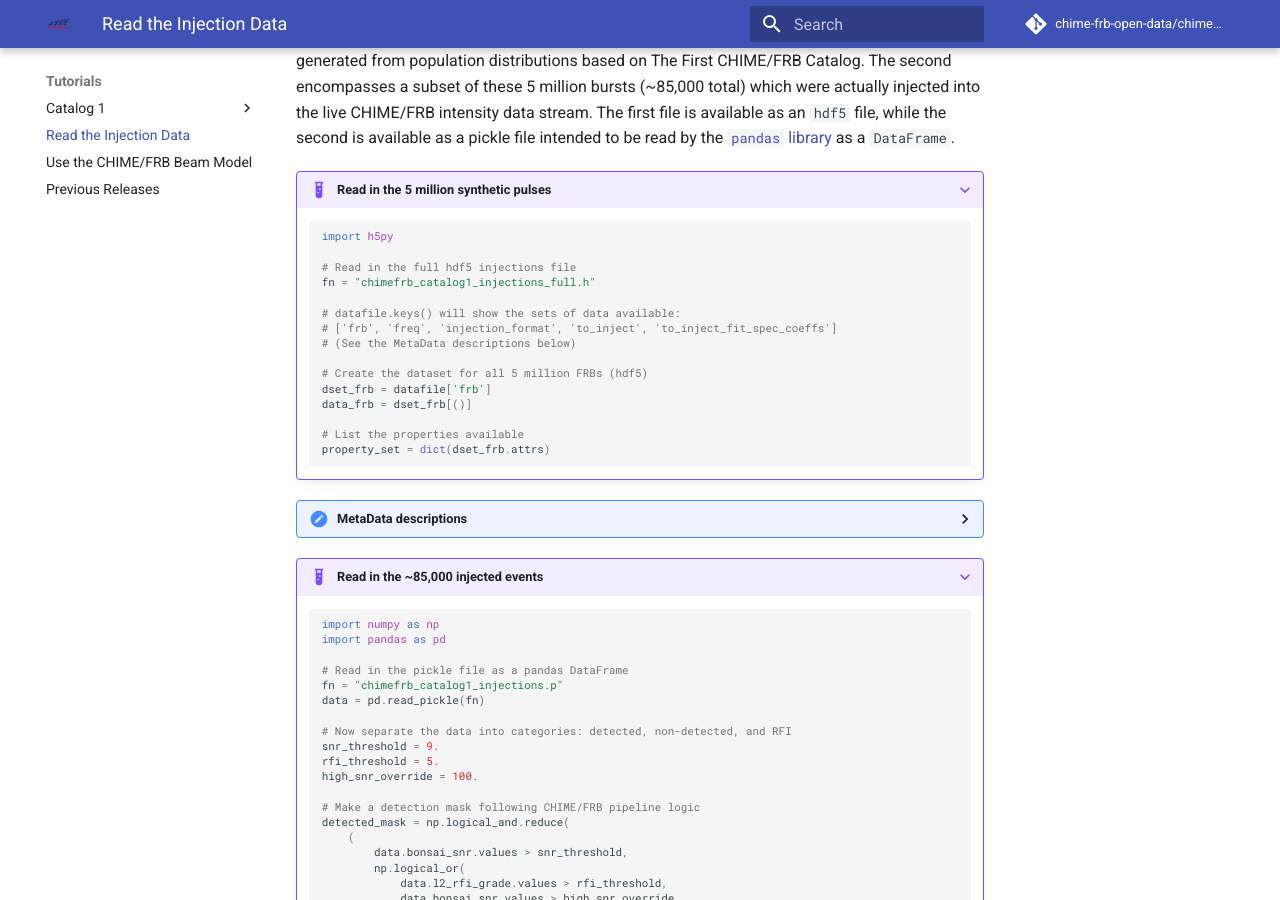
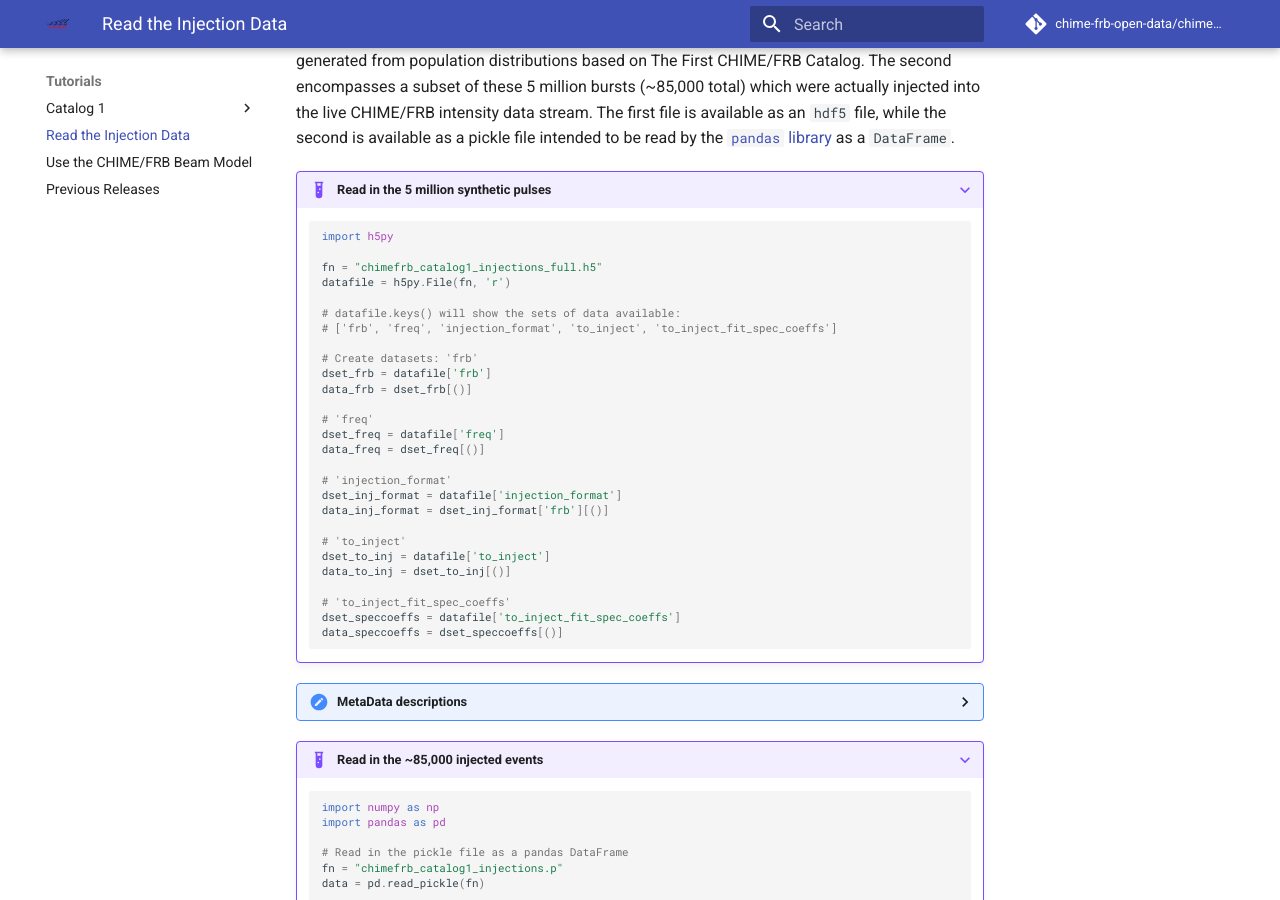
Before and after one commit to chime-frb-open-data/chime-frb-open-data.github.io, an MkDocs documentation site: the page built from docs/injections.md, in a window 1280 px wide and 900 px high, scrolled down 272 px. Built offline with MkDocs 1.6.1 and Material for MkDocs 9.7.7, drawn with Linux system fonts in a browser that asks for light colours; comment, search, counter and statistics services are not loaded.

Commit message:
Some large updates to the hdf5 file metadata descriptions -MM

````diff
--- a/docs/injections.md
+++ b/docs/injections.md
@@ -7,19 +7,31 @@
     ```python
     import h5py
 
-    # Read in the full hdf5 injections file
-    fn = "chimefrb_catalog1_injections_full.h"
+    fn = "chimefrb_catalog1_injections_full.h5"
+    datafile = h5py.File(fn, 'r')
 
     # datafile.keys() will show the sets of data available:
     # ['frb', 'freq', 'injection_format', 'to_inject', 'to_inject_fit_spec_coeffs']
-    # (See the MetaData descriptions below)
 
-    # Create the dataset for all 5 million FRBs (hdf5)
+    # Create datasets: 'frb'
     dset_frb = datafile['frb']
     data_frb = dset_frb[()]
 
-    # List the properties available
-    property_set = dict(dset_frb.attrs)
+    # 'freq'
+    dset_freq = datafile['freq']
+    data_freq = dset_freq[()]
+
+    # 'injection_format'
+    dset_inj_format = datafile['injection_format']
+    data_inj_format = dset_inj_format['frb'][()]
+
+    # 'to_inject'
+    dset_to_inj = datafile['to_inject']
+    data_to_inj = dset_to_inj[()]
+
+    # 'to_inject_fit_spec_coeffs'
+    dset_speccoeffs = datafile['to_inject_fit_spec_coeffs']
+    data_speccoeffs = dset_speccoeffs[()]
     ```
 
 ??? Hint "MetaData descriptions"
@@ -37,8 +49,22 @@
     - `freq`: The dataset of 1024 frequencies (~400-800 MHz) used for determining the spectral properties for each FRB.
     - `injection_format`: A goup which has one key containing a dataset (`datafile['injection_format']['frb']`) with information for the 5 million FRBs in the format expected by the injection API. The `data_inj_format.dtype` shows which attributes are available in this dataset:
         - `beam_no`: The CHIME/FRB beam number for the injection. Given as -1 for the majority of events, as they were not put up for injection. For the frbs which were put up for injection, there are four beam columns: the zeroeth column has beams `0-255`, the first has beams `1000-1255`, the second has beams `2000-2255`, and the third has beams `3000-3255`.
-        - `injection_program_id`: TODO -- need to fill in the last of these things!
+        - `injection_program_id`: The name of the injection program used to identify sets of injected bursts. In this data, the id has not been filled yet, and it has been temporarily populated with the index.
+        - `beam_x` and `beam_y`: Same as `x` and `y` for the `frb` key.
+        - `dm`: Same as in the `frb` key.
+        - `tau_1_ghz`: The scattering time referenced to 1 GHz, in ?? (TODO: is this ms or s? I want to say ms based on values but unsure)
+        - `pulse_width_ms`: The intrinsic width of a given FRB, in ms.
+        - `fluence`: The fluence of a given FRB, in Jy ms.
+        - `spindex` and `running`: Same as index 1 and 2 of `spec_coeffs` for the `frb` key.
+        - `to_inject`: The boolean stating whether or not the burst made the cut into the `to_inject` dataset.
+        - `injected`: The boolean stating whether a given burst has yet been injected. Note that since this information was updated in a different file, all values here are `False`.
     - `to_inject`: The dataset of ~97,000 bursts which are a subset of the 5 million that passed the SNR estimate cut to go up for injection. Note only ~85,000 of these were injected, as some injections were lost due to networking issues.
+        - `frb_ind`: The index in the `injection_format` corresponding to a given `to_inject` burst.
+        - `beam_id`: Same as `beam_no` in the `injection_format` key.
+        - `snr_estimate`: The estimated signal-to-noise of the injected events, determining whether the event would be put up for injection, calculated using the radiometer equation. For the `to_inject` dataset, the cutoff SNR was set to 20. While this is significantly higher than the SNR cutoff of 9 used in L1 for the majority of the First CHIME/FRB Catalog, the adjustment was necessary because the estimated SNR using the idealized assumptions in the radiometer equation was far too optimistic compared to actual detection SNRs in initial tests.
+        - `fluence_spectrum`: An array with 1024 fluence values from 400 to 800 MHz, giving the time-integrated fluence spectrum of a synthesized FRB.
+    - `to_inject_fit_spec_coeffs`: The array of fit spectral coefficients for the ~97,000 `to_inject` events. The array indices are the same as given for `spec_coeffs` in the `frb` dataset. These fits were used as the best estimate of what spectral coefficients would be recovered from CHIME/FRB intensity data, based on the `fluence_spectrum` of the `to_inject` bursts. (TODO: A little unsure of this definition!)
+
 
 ???+ Example "Read in the ~85,000 injected events"
 
````
